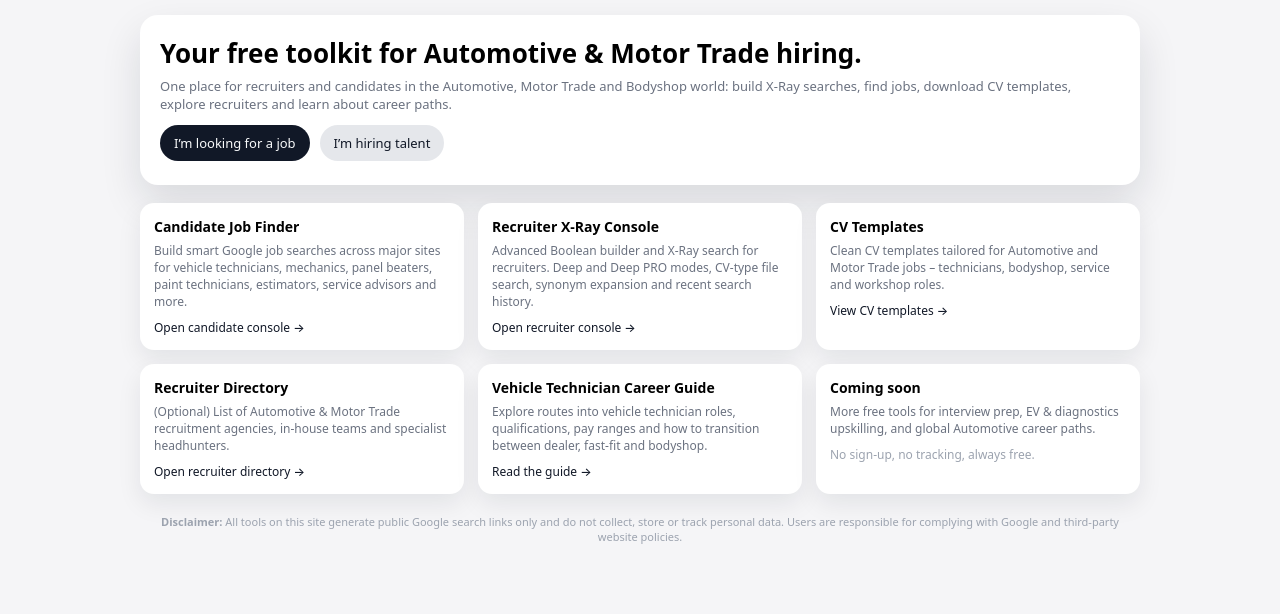
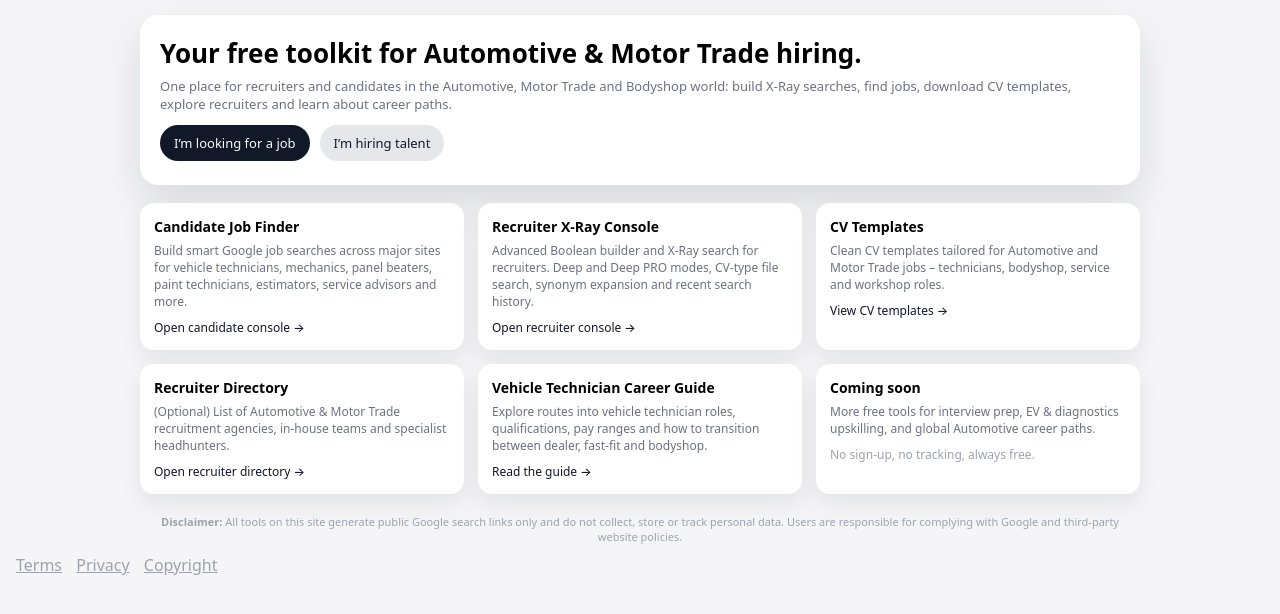
Before and after one commit to automotivehiretools/automotive-talent-console, a plain HTML site: page index.html in a window 1280 px wide. Shown: the part 70-684 px from the top of the page. Drawn offline with Linux system fonts and the light colour scheme.

Commit message:
Add footer links for terms, privacy, and copyright
Added links to terms, privacy, and copyright pages.

```diff
--- a/index.html
+++ b/index.html
@@ -207,3 +207,8 @@
   </div>
 </body>
 </html>
+<div style="margin-top:10px;">
+  <a href="terms.html" style="color:#9ca3af; margin-right:10px;">Terms</a>
+  <a href="privacy.html" style="color:#9ca3af; margin-right:10px;">Privacy</a>
+  <a href="copyright.html" style="color:#9ca3af;">Copyright</a>
+</div>
```
